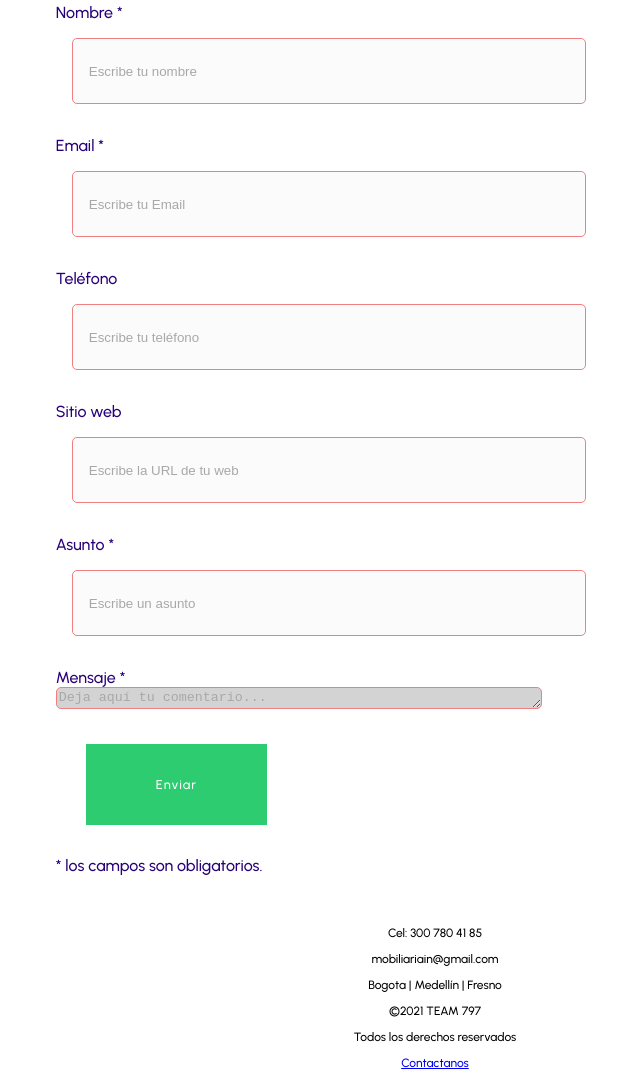
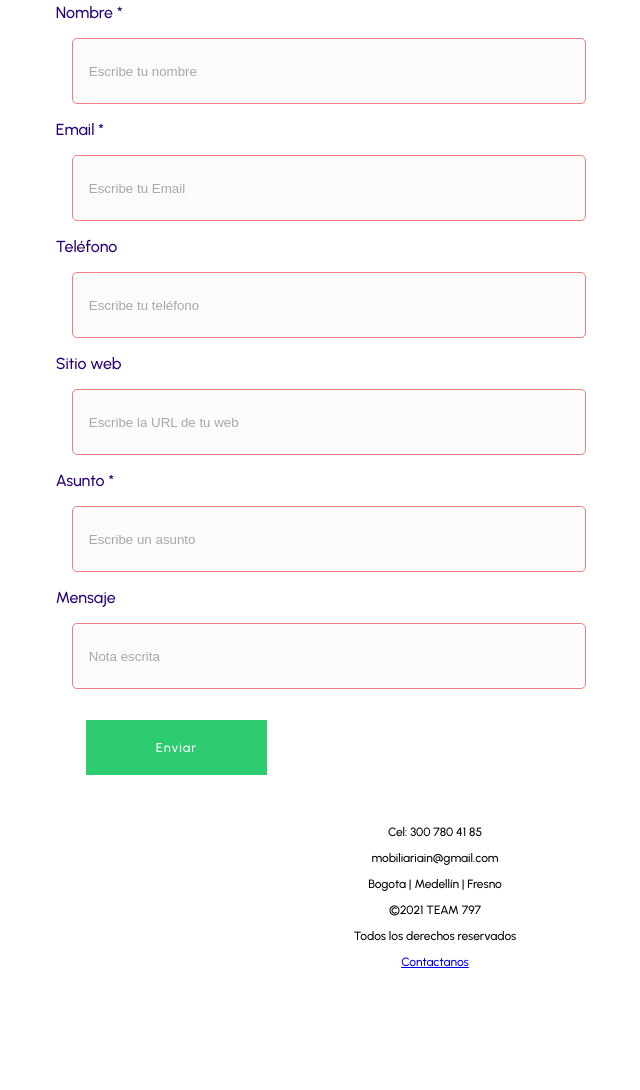
Before and after one commit to nadc100/sprintuno, a plain HTML site: page contacto.html in a window 1280 px wide. Shown: the part 532-1622 px from the top of the page, without its empty margins (205-845 px from the left). After the commit the page ends 1522 px from the top, so only its background shows below. Drawn offline with Linux system fonts and the light colour scheme.

Commit message:
brand logo added

```diff
--- a/contacto.html
+++ b/contacto.html
@@ -17,6 +17,7 @@
     <header>
         <nav>
             <ul>
+                <img src="imagenes/loguito.png" alt="" srcset="">
                 <li><a href="index.html">
                         <link rel="icon" type="image/png" src="imagenes/logo.png" />Mobiliaria-IN
                     </a></li>
@@ -29,64 +30,42 @@
             </ul>
         </nav>
     </header>
-    <main>
-        <div class="mainbox">
+  <main class="mainbox">
     <div class="banner">
       <img class="imagenbanner" src="imagenes/call.jpg" alt="agentes inmobiliarios">
       <div class="txbanner">
         <h1>Contactanos</h1>
       </div>
-  <div class="contact_form">
-    <div class="formulario">
       <form action="contact.js" method="post">
-                <p>
+
         <label for="nombre" class="colocar_nombre">Nombre
           <span class="obligatorio">*</span>
         </label>
         <input type="text" name="introducir_nombre" id="nombre" required="obligatorio" placeholder="Escribe tu nombre">
-                </p>
 
-                <p>
         <label for="email" class="colocar_email">Email
           <span class="obligatorio">*</span>
         </label>
         <input type="email" name="introducir_email" id="email" required="obligatorio" placeholder="Escribe tu Email">
-                </p>
 
-                <p>
         <label for="telefone" class="colocar_telefono">Teléfono
         </label>
         <input type="tel" name="introducir_telefono" id="telefono" placeholder="Escribe tu teléfono">
-                </p>
 
-                <p>
         <label for="website" class="colocar_website">Sitio web
         </label>
         <input type="url" name="introducir_website" id="website" placeholder="Escribe la URL de tu web">
-                </p>
 
-                <p>
         <label for="asunto" class="colocar_asunto">Asunto
           <span class="obligatorio">*</span>
         </label>
-                    <input type="text" name="introducir_asunto" id="assunto" required="obligatorio" placeholder="Escribe un asunto">
-                </p>
+        <input type="text" name="introducir_asunto" id="asunto" required="obligatorio" placeholder="Escribe un asunto">
 
-                <p>
-                  <label for="mensaje" class="colocar_mensaje">Mensaje
-                    <span class="obligatorio">*</span>
-                  </label>
-                                    <textarea name="introducir_mensaje" class="texto_mensaje" id="mensaje" required="obligatorio" placeholder="Deja aquí tu comentario..."></textarea>
-                                </p>
+        <label for="mensaje">Mensaje</label>
+        <input type="text" name="nota" id="nota" placeholder="Nota escrita">
 
-                <button class="btn btn-2" type="submit" name="enviar_formulario" id="enviar"><p>Enviar</p></button>
-
-                <p class="aviso">
-                  <span class="obligatorio"> * </span>los campos son obligatorios.
-                </p>
+        <button class="btn btn-2" type="submit" name="enviar_formulario" id="enviar">Enviar</button>
       </form>
-    </div>
-  </div>
   </main>
   <footer>
     <p>Cel: 300 780 41 85</p>
--- a/style.css
+++ b/style.css
@@ -3,11 +3,15 @@ body{
    color:#280176;
 }
 
-
  nav{
     font-size: 1rem;
     text-decoration: none;
  }
+
+ nav img{
+   width: 2rem;
+   height: 2rem;
+}
 
  nav ul{
      list-style-type: none;
@@ -18,7 +22,7 @@ body{
   nav li{
      display: inline;
      margin:auto;
-     padding:1rem;
+     padding:0.75rem;
      text-decoration: none;
   }
 
@@ -63,7 +67,6 @@ body{
     float:right;
     width: 7rem;
  }
-
 
  .ciudad{
    font-size: 0.7rem;
```
Also changed, not shown: agentes.html (+4 -9 lines), donaciones.html (+2 -1 lines), index.html (+5 -4 lines), login.html (+3 -2 lines), propiedades.html (+5 -3 lines), registro.html (+5 -3 lines). Lines whose indentation alone changed are shown as unchanged.
